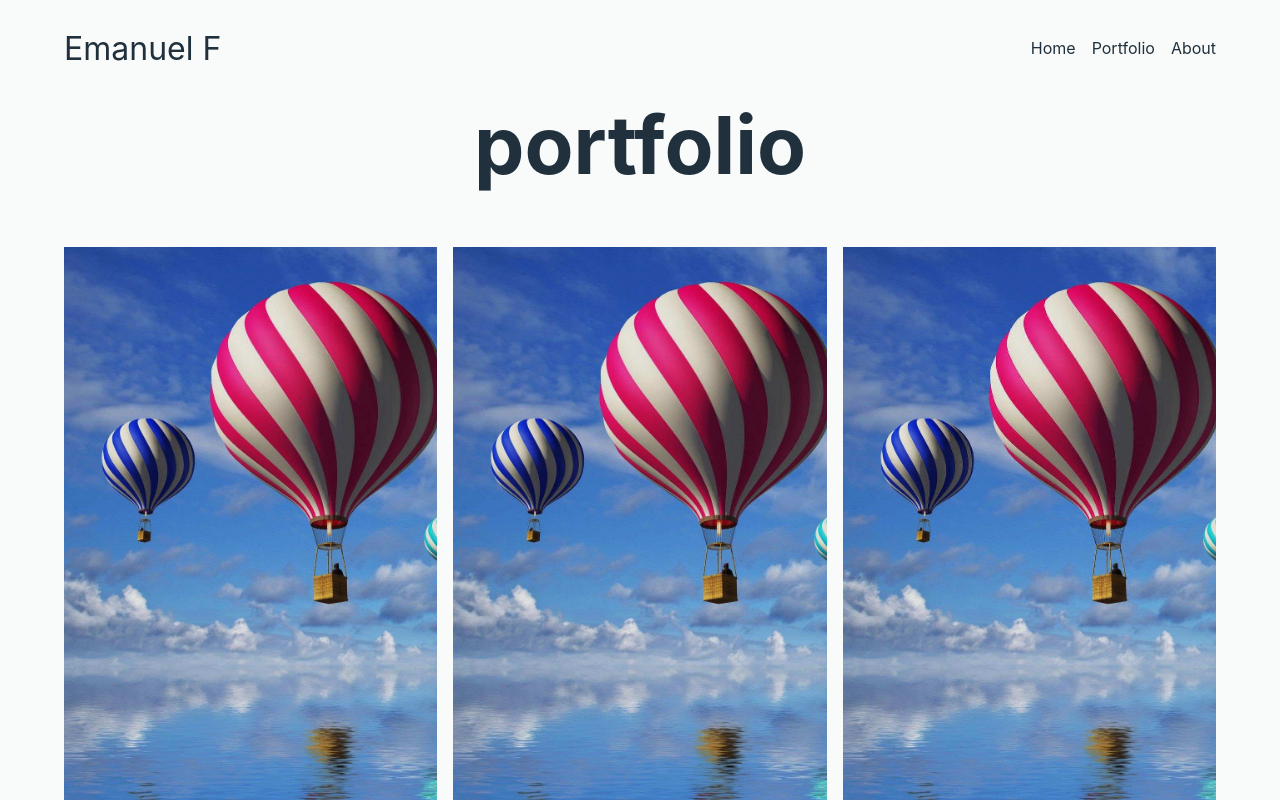
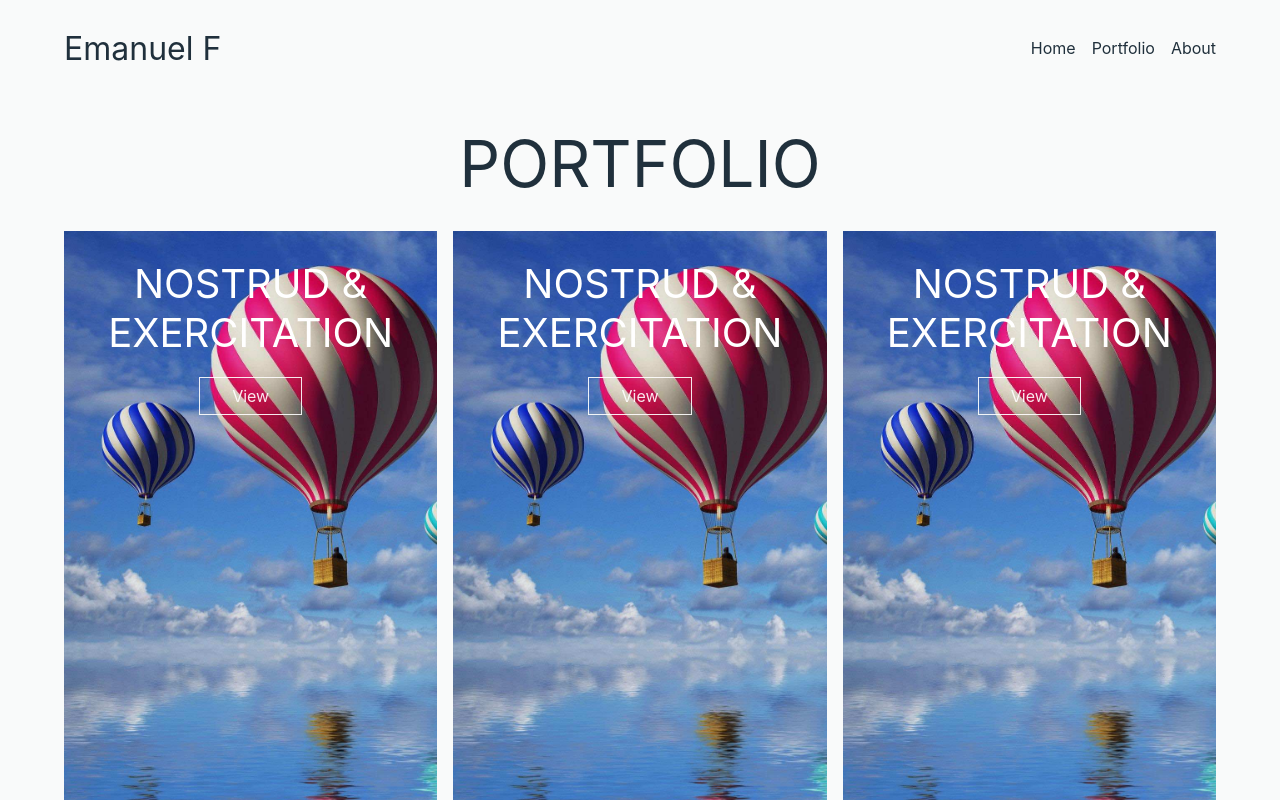
Before and after one commit to MM-Maketela/tik-tok-ersonal-lesson-plan, a React (Create React App) app: page /portfolio in a window 1280 px wide. Shown: the top 800 px of the page. Built offline with nearby package versions, Linux system fonts and the light colour scheme.

Commit message:
updated portfolio card

```diff
--- a/src/components/footer/Footer.module.css
+++ b/src/components/footer/Footer.module.css
@@ -17,6 +17,6 @@
     justify-content: center;
     align-items: center;
     flex-direction: column;
-    padding: 1rem;
+    padding: 2rem 0rem 1rem 0rem;
     gap: .5rem;
 }
--- a/src/components/link_button/LinkButton.module.css
+++ b/src/components/link_button/LinkButton.module.css
@@ -3,3 +3,7 @@
     padding: .5rem 2rem .5rem 2rem;
     border: 1px solid rgba(255, 255, 255, 0.9);
 }
+.linkButton:hover{
+    background-color: #20303c;
+    border-color: #20303c;
+}
--- a/src/components/portfolio_card/PortfolioCard.js
+++ b/src/components/portfolio_card/PortfolioCard.js
@@ -1,10 +1,13 @@
 import React from 'react'
 import classes from './PortfolioCard.module.css'
+import { TextHeader } from '../text_header/TextHeader'
+import { LinkButton } from '../link_button/LinkButton'
 export const PortfolioCard = (props) => {
     const {image, header} = props
   return (
-    <div style={{backgroundImage:`url(${image})`, backgroundSize:"cover", backgroundRepeat:"no-repeat"}} className={classes.portfolioCard}>
-
+    <div style={{backgroundImage:`url(${image})`, color:"white", backgroundSize:"cover", backgroundRepeat:"no-repeat"}} className={classes.portfolioCard}>
+        <TextHeader  header = "Nostrud  & Exercitation" size="2.5rem"/>
+        <LinkButton toText="" buttonText ="View"/>
 
     </div>
   )
--- a/src/components/text_header/TextHeader.js
+++ b/src/components/text_header/TextHeader.js
@@ -1,12 +1,12 @@
 import React from 'react'
-
+import classes from './TextHeader.module.css'
 export const TextHeader = (props) => {
   const { header, size} = props
   return (
     <div>
-      <h1 style={{fontSize:`${size}`}}>
-        {header}
-      </h1 >
+      <p style={{fontSize:`${size}`}}  className={classes.headerText}>
+        {header.toUpperCase()}
+      </p >
     </div>
   )
 }
--- a/src/components/text_header/TextHeader.module.css
+++ b/src/components/text_header/TextHeader.module.css
@@ -0,0 +1,4 @@
+.headerText{
+    margin: 0;
+    padding: 1.8rem;
+}
--- a/src/pages/portfolio/Portfolio.js
+++ b/src/pages/portfolio/Portfolio.js
@@ -8,7 +8,7 @@ export const Portfolio = () => {
     <div className={classes.portfolio}>
 
 
-      < TextHeader   header="portfolio" size= "5rem"/>
+      < TextHeader   header="Portfolio" size= "4rem"/>
 
      <ul className={classes.portfolioGrid}>
       <li className={classes.portfolioCardWrapper}>
```
